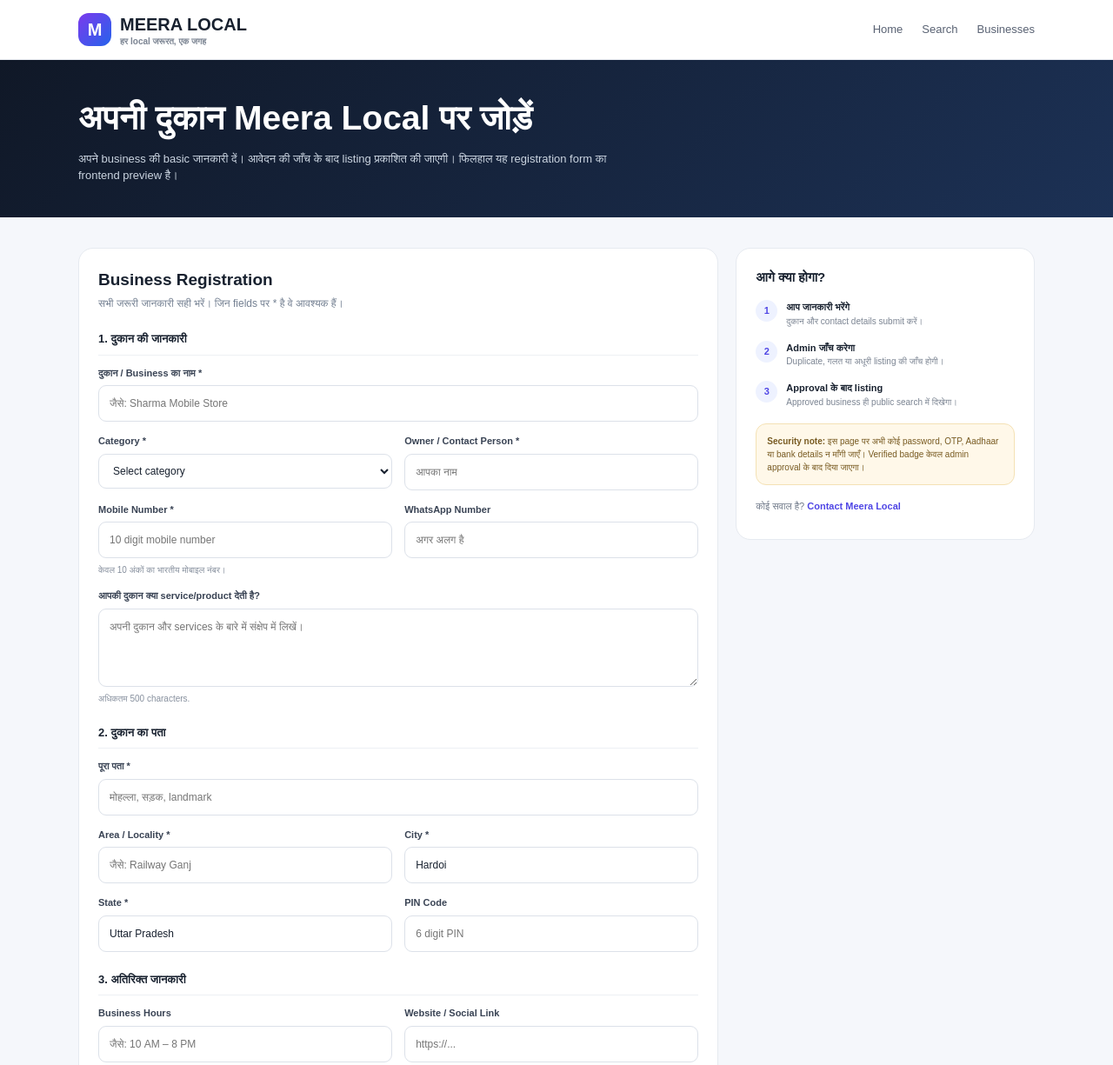
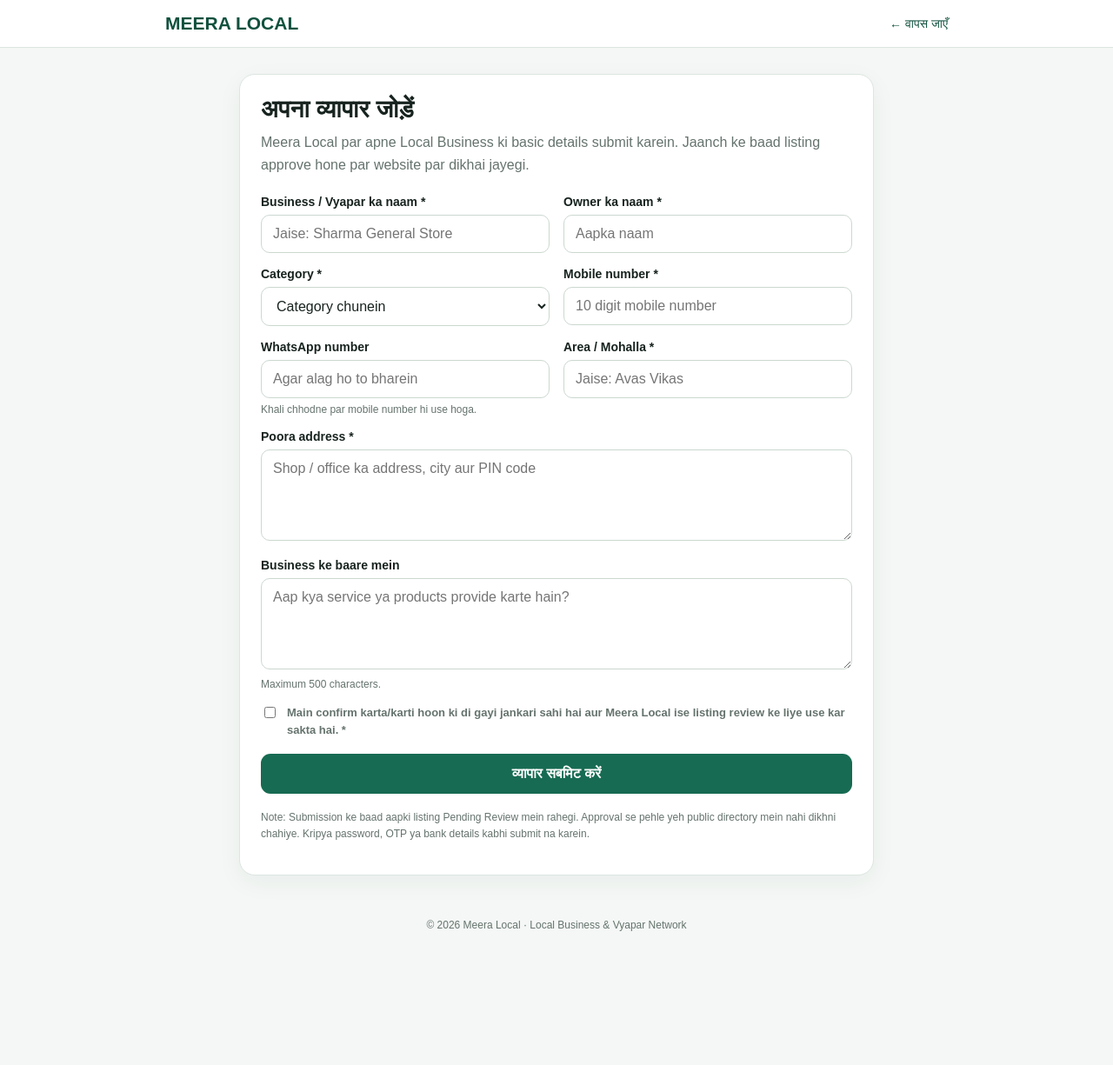
Before and after one commit to itsdeepu5100-a11y/meera-online-point, a plain HTML site: page add-shop.html in a window 1280 px wide. Shown: the top 1225 px of the page at 87% size. After the commit the page ends 1091 px from the top, so only its background shows below. Drawn offline with Linux system fonts and the light colour scheme.

Commit message:
Revamp add-shop.html for improved UX and localization
Updated the layout, styles, and structure of the add-shop page to enhance user experience and localization.

```diff
--- a/add-shop.html
+++ b/add-shop.html
@@ -3,119 +3,202 @@
 <head>
   <meta charset="UTF-8">
   <meta name="viewport" content="width=device-width, initial-scale=1.0">
-<meta name="description" content="Meera Local पर अपनी दुकान या local business की listing के लिए आवेदन करें।">
-<meta name="theme-color" content="#111827">
-<title>Add Your Shop | Meera Local</title>
+  <meta name="description" content="Meera Local par apna local business aur vyapar list karein.">
+  <title>अपना व्यापार जोड़ें | Meera Local</title>
   <style>
-*{box-sizing:border-box;margin:0;padding:0}body{font-family:Arial,Helvetica,sans-serif;background:#f5f7fb;color:#18212f;line-height:1.5}a{text-decoration:none;color:inherit}
-.container{width:min(1100px,92%);margin:auto}
-header{background:#fff;border-bottom:1px solid #e7eaf0;position:sticky;top:0;z-index:10}
-.nav{min-height:68px;display:flex;align-items:center;justify-content:space-between;gap:15px}
-.logo{display:flex;align-items:center;gap:10px;font-size:20px;font-weight:800}.mark{width:38px;height:38px;border-radius:12px;background:linear-gradient(135deg,#7c3aed,#2563eb);color:#fff;display:grid;place-items:center}
-.logo small{display:block;font-size:10px;color:#7b8492;margin-top:-3px}
-.links{display:flex;align-items:center;gap:22px;font-size:13px;color:#596273}.links a:hover{color:#4f46e5}
-.hero{background:linear-gradient(135deg,#101827,#1c3155);color:#fff;padding:38px 0}
-.hero h1{font-size:clamp(27px,5vw,39px);margin-bottom:7px}.hero p{font-size:13px;color:#cbd5e1;max-width:650px}
-main{padding:35px 0 55px}.grid{display:grid;grid-template-columns:minmax(0,1.5fr) minmax(230px,.7fr);gap:20px;align-items:start}
-.panel,.side{background:#fff;border:1px solid #e6eaf0;border-radius:17px;padding:22px}
-.panel h2{font-size:19px;margin-bottom:4px}.intro{font-size:12px;color:#748092;margin-bottom:20px}
-.section-title{font-size:13px;font-weight:800;margin:22px 0 12px;padding-bottom:8px;border-bottom:1px solid #edf0f4}
-.form-grid{display:grid;grid-template-columns:1fr 1fr;gap:14px}
-.field{display:flex;flex-direction:column;gap:6px}.full{grid-column:1/-1}
-label{font-size:11px;font-weight:700;color:#394354}
-input,select,textarea{width:100%;border:1px solid #dce1e9;border-radius:9px;padding:11px 12px;font:inherit;font-size:12px;color:#18212f;background:#fff;outline:none}
-input:focus,select:focus,textarea:focus{border-color:#7770ed;box-shadow:0 0 0 3px rgba(99,102,241,.1)}
-textarea{min-height:90px;resize:vertical}
-.hint{font-size:10px;color:#87909e}
-.checkline{display:flex;gap:9px;align-items:flex-start;font-size:11px;color:#596273;margin:17px 0}
-.checkline input{width:auto;margin-top:2px}
-.submit{border:0;border-radius:10px;background:#4f46e5;color:#fff;font-weight:800;padding:12px 19px;font-size:12px;cursor:pointer}
-.submit:disabled{opacity:.6;cursor:not-allowed}
-.notice{display:none;padding:12px;border-radius:10px;background:#fff7e6;border:1px solid #f4d89a;color:#805b13;font-size:11px;margin-top:13px}
-.side h3{font-size:15px;margin-bottom:10px}.side p{font-size:11px;color:#6e7888;margin:8px 0}
-.step{display:flex;gap:10px;margin:15px 0}.num{width:25px;height:25px;border-radius:50%;background:#eef2ff;color:#4f46e5;display:grid;place-items:center;font-weight:800;font-size:11px;flex:none}
-.step strong{display:block;font-size:11px}.step span{display:block;color:#7b8492;font-size:10px}
-.warning{background:#fff8e9;border:1px solid #f4e1b4;border-radius:12px;padding:12px;margin-top:17px;font-size:10px;color:#785b22}
-footer{background:#0e1522;color:#8993a3;padding:22px 0;text-align:center;font-size:10px}
-@media(max-width:760px){.grid{grid-template-columns:1fr}.links{gap:12px;font-size:11px}.panel,.side{padding:17px}}
-@media(max-width:480px){.links a:nth-child(2){display:none}.form-grid{grid-template-columns:1fr}.full{grid-column:auto}.hero{padding:30px 0}}
+    :root { --brand:#176b52; --brand-dark:#10513e; --bg:#f4f7f5; --text:#17231f; --muted:#65736d; --line:#dce6e0; }
+    * { box-sizing:border-box; }
+    body { margin:0; font-family:Arial, sans-serif; background:var(--bg); color:var(--text); }
+    header { background:#fff; border-bottom:1px solid var(--line); padding:15px 18px; }
+    .nav { max-width:900px; margin:auto; display:flex; justify-content:space-between; align-items:center; gap:12px; }
+    .brand { color:var(--brand-dark); font-size:21px; font-weight:800; text-decoration:none; }
+    .back { color:var(--brand-dark); text-decoration:none; font-size:14px; }
+    main { max-width:760px; margin:30px auto; padding:0 15px; }
+    .card { background:#fff; border:1px solid var(--line); border-radius:18px; padding:24px; box-shadow:0 8px 28px rgba(20,50,35,.05); }
+    h1 { margin:0 0 8px; font-size:28px; }
+    .intro { color:var(--muted); line-height:1.6; margin:0 0 22px; }
+    .grid { display:grid; grid-template-columns:1fr 1fr; gap:16px; }
+    .field { margin-bottom:16px; }
+    label { display:block; font-weight:700; font-size:14px; margin-bottom:7px; }
+    input, select, textarea { width:100%; border:1px solid #cbd8d0; border-radius:10px; padding:12px 13px; font:inherit; color:var(--text); background:#fff; outline:none; }
+    input:focus, select:focus, textarea:focus { border-color:var(--brand); box-shadow:0 0 0 3px rgba(23,107,82,.10); }
+    textarea { min-height:105px; resize:vertical; }
+    .hint { color:var(--muted); font-size:12px; margin-top:6px; }
+    .consent { display:flex; gap:10px; align-items:flex-start; font-size:13px; color:var(--muted); line-height:1.5; margin:4px 0 18px; }
+    .consent input { width:auto; margin-top:3px; }
+    button { width:100%; border:0; border-radius:11px; padding:14px 18px; background:var(--brand); color:#fff; font-weight:700; font-size:16px; cursor:pointer; }
+    button:hover { background:var(--brand-dark); }
+    button:disabled { opacity:.65; cursor:not-allowed; }
+    #message { display:none; margin-top:16px; padding:13px; border-radius:10px; line-height:1.5; font-size:14px; }
+    #message.success { display:block; background:#e9f7ef; color:#155c37; border:1px solid #b9e4c9; }
+    #message.error { display:block; background:#fff0ef; color:#9b2822; border:1px solid #f0c5c1; }
+    .note { margin-top:18px; color:var(--muted); font-size:12px; line-height:1.6; }
+    .hp { position:absolute; left:-10000px; width:1px; height:1px; overflow:hidden; }
+    footer { text-align:center; color:var(--muted); font-size:12px; padding:20px; }
+    @media (max-width:620px) { .grid { grid-template-columns:1fr; gap:0; } .card { padding:19px; } h1 { font-size:24px; } main { margin:20px auto; } }
   </style>
 </head>
 <body>
   <header>
- <div class="container nav">
-  <a class="logo" href="index.html"><span class="mark">M</span><span>MEERA LOCAL<small>हर local जरूरत, एक जगह</small></span></a>
-  <nav class="links"><a href="index.html">Home</a><a href="search.html">Search</a><a href="businesses.html">Businesses</a></nav>
- </div>
+    <nav class="nav">
+      <a class="brand" href="index.html">MEERA LOCAL</a>
+      <a class="back" href="index.html">← वापस जाएँ</a>
+    </nav>
   </header>
 
-<section class="hero">
- <div class="container">
-  <h1>अपनी दुकान Meera Local पर जोड़ें</h1>
-  <p>अपने business की basic जानकारी दें। आवेदन की जाँच के बाद listing प्रकाशित की जाएगी। फिलहाल यह registration form का frontend preview है।</p>
+  <main>
+    <section class="card">
+      <h1>अपना व्यापार जोड़ें</h1>
+      <p class="intro">Meera Local par apne Local Business ki basic details submit karein. Jaanch ke baad listing approve hone par website par dikhai jayegi.</p>
+
+      <form id="businessForm">
+        <div class="grid">
+          <div class="field">
+            <label for="businessName">Business / Vyapar ka naam *</label>
+            <input id="businessName" name="businessName" type="text" maxlength="80" required autocomplete="organization" placeholder="Jaise: Sharma General Store">
           </div>
-</section>
+          <div class="field">
+            <label for="ownerName">Owner ka naam *</label>
+            <input id="ownerName" name="ownerName" type="text" maxlength="60" required autocomplete="name" placeholder="Aapka naam">
+          </div>
+        </div>
 
-<main class="container">
         <div class="grid">
-  <section class="panel">
-   <h2>Business Registration</h2>
-   <p class="intro">सभी जरूरी जानकारी सही भरें। जिन fields पर * है वे आवश्यक हैं।</p>
-
-   <form id="shopForm" autocomplete="on">
-    <div class="section-title">1. दुकान की जानकारी</div>
-    <div class="form-grid">
-     <div class="field full"><label for="shopName">दुकान / Business का नाम *</label><input id="shopName" name="shopName" maxlength="80" required placeholder="जैसे: Sharma Mobile Store"></div>
-     <div class="field"><label for="category">Category *</label>
+          <div class="field">
+            <label for="category">Category *</label>
             <select id="category" name="category" required>
-       <option value="">Select category</option><option>Mobile & Electronics</option><option>Medical & Pharmacy</option><option>Food & Restaurant</option><option>Grocery & General Store</option><option>Education & Coaching</option><option>Repair & Services</option><option>Fashion & Clothing</option><option>Digital & Online Services</option><option>Other</option>
+              <option value="">Category chunein</option>
+              <option>Grocery & General Store</option>
+              <option>Food & Restaurant</option>
+              <option>Medical & Healthcare</option>
+              <option>Education & Coaching</option>
+              <option>Clothing & Fashion</option>
+              <option>Electronics & Mobile</option>
+              <option>Beauty & Salon</option>
+              <option>Repair & Maintenance</option>
+              <option>Professional Services</option>
+              <option>Other Business</option>
             </select>
           </div>
-     <div class="field"><label for="owner">Owner / Contact Person *</label><input id="owner" name="owner" maxlength="60" required placeholder="आपका नाम"></div>
-     <div class="field"><label for="phone">Mobile Number *</label><input id="phone" name="phone" type="tel" inputmode="numeric" pattern="[6-9][0-9]{9}" maxlength="10" required placeholder="10 digit mobile number"><span class="hint">केवल 10 अंकों का भारतीय मोबाइल नंबर।</span></div>
-     <div class="field"><label for="whatsapp">WhatsApp Number</label><input id="whatsapp" name="whatsapp" type="tel" inputmode="numeric" pattern="[6-9][0-9]{9}" maxlength="10" placeholder="अगर अलग है"></div>
-     <div class="field full"><label for="description">आपकी दुकान क्या service/product देती है?</label><textarea id="description" name="description" maxlength="500" placeholder="अपनी दुकान और services के बारे में संक्षेप में लिखें।"></textarea><span class="hint">अधिकतम 500 characters.</span></div>
+          <div class="field">
+            <label for="phone">Mobile number *</label>
+            <input id="phone" name="phone" type="tel" inputmode="numeric" maxlength="10" minlength="10" pattern="[6-9][0-9]{9}" required placeholder="10 digit mobile number">
+          </div>
         </div>
 
-    <div class="section-title">2. दुकान का पता</div>
-    <div class="form-grid">
-     <div class="field full"><label for="address">पूरा पता *</label><input id="address" name="address" maxlength="180" required placeholder="मोहल्ला, सड़क, landmark"></div>
-     <div class="field"><label for="area">Area / Locality *</label><input id="area" name="area" maxlength="70" required placeholder="जैसे: Railway Ganj"></div>
-     <div class="field"><label for="city">City *</label><input id="city" name="city" maxlength="60" required value="Hardoi"></div>
-     <div class="field"><label for="state">State *</label><input id="state" name="state" maxlength="50" required value="Uttar Pradesh"></div>
-     <div class="field"><label for="pincode">PIN Code</label><input id="pincode" name="pincode" inputmode="numeric" pattern="[0-9]{6}" maxlength="6" placeholder="6 digit PIN"></div>
+        <div class="grid">
+          <div class="field">
+            <label for="whatsapp">WhatsApp number</label>
+            <input id="whatsapp" name="whatsapp" type="tel" inputmode="numeric" maxlength="10" minlength="10" pattern="[6-9][0-9]{9}" placeholder="Agar alag ho to bharein">
+            <div class="hint">Khali chhodne par mobile number hi use hoga.</div>
+          </div>
+          <div class="field">
+            <label for="area">Area / Mohalla *</label>
+            <input id="area" name="area" type="text" maxlength="80" required placeholder="Jaise: Avas Vikas">
+          </div>
         </div>
 
-    <div class="section-title">3. अतिरिक्त जानकारी</div>
-    <div class="form-grid">
-     <div class="field"><label for="hours">Business Hours</label><input id="hours" name="hours" maxlength="60" placeholder="जैसे: 10 AM – 8 PM"></div>
-     <div class="field"><label for="website">Website / Social Link</label><input id="website" name="website" type="url" maxlength="180" placeholder="https://..."></div>
+        <div class="field">
+          <label for="address">Poora address *</label>
+          <textarea id="address" name="address" maxlength="250" required placeholder="Shop / office ka address, city aur PIN code"></textarea>
         </div>
 
-    <label class="checkline"><input type="checkbox" id="consent" required><span>मैं पुष्टि करता/करती हूँ कि दी गई जानकारी सही है और Meera Local इस जानकारी का उपयोग मेरी business listing की जाँच व प्रकाशन के लिए कर सकता है। *</span></label>
+        <div class="field">
+          <label for="description">Business ke baare mein</label>
+          <textarea id="description" name="description" maxlength="500" placeholder="Aap kya service ya products provide karte hain?"></textarea>
+          <div class="hint">Maximum 500 characters.</div>
+        </div>
 
-    <button class="submit" type="submit">Submit Listing Request →</button>
-    <div class="notice" id="notice" role="status">यह अभी frontend demo है। आपकी जानकारी किसी server या database पर भेजी नहीं गई है। Live submission के लिए secure backend और admin approval जोड़ना बाकी है।</div>
+        <div class="hp" aria-hidden="true">
+          <label for="website">Website</label>
+          <input id="website" name="website" type="text" tabindex="-1" autocomplete="off">
+        </div>
+
+        <label class="consent">
+          <input id="consent" type="checkbox" required>
+          <span>Main confirm karta/karti hoon ki di gayi jankari sahi hai aur Meera Local ise listing review ke liye use kar sakta hai. *</span>
+        </label>
+
+        <button id="submitBtn" type="submit">व्यापार सबमिट करें</button>
+        <div id="message" role="status" aria-live="polite"></div>
       </form>
+
+      <p class="note">Note: Submission ke baad aapki listing Pending Review mein rahegi. Approval se pehle yeh public directory mein nahi dikhni chahiye. Kripya password, OTP ya bank details kabhi submit na karein.</p>
     </section>
-
-  <aside class="side">
-   <h3>आगे क्या होगा?</h3>
-   <div class="step"><div class="num">1</div><div><strong>आप जानकारी भरेंगे</strong><span>दुकान और contact details submit करें।</span></div></div>
-   <div class="step"><div class="num">2</div><div><strong>Admin जाँच करेगा</strong><span>Duplicate, गलत या अधूरी listing की जाँच होगी।</span></div></div>
-   <div class="step"><div class="num">3</div><div><strong>Approval के बाद listing</strong><span>Approved business ही public search में दिखेगा।</span></div></div>
-   <div class="warning"><strong>Security note:</strong> इस page पर अभी कोई password, OTP, Aadhaar या bank details न माँगी जाएँ। Verified badge केवल admin approval के बाद दिया जाएगा।</div>
-   <p style="margin-top:16px">कोई सवाल है? <a href="contact.html" style="color:#4f46e5;font-weight:700">Contact Meera Local</a></p>
-  </aside>
- </div>
   </main>
 
-<footer><div class="container">© 2026 Meera Local • Local businesses, connected securely</div></footer>
-<script>
-document.getElementById('shopForm').addEventListener('submit',function(event){
+  <footer>© <span id="year"></span> Meera Local · Local Business & Vyapar Network</footer>
+
+  <script type="module">
+    import { db, collection, addDoc } from "./firebase.js";
+    import { serverTimestamp } from "https://www.gstatic.com/firebasejs/12.0.0/firebase-firestore.js";
+
+    const form = document.getElementById("businessForm");
+    const submitBtn = document.getElementById("submitBtn");
+    const message = document.getElementById("message");
+    document.getElementById("year").textContent = new Date().getFullYear();
+
+    function showMessage(text, type) {
+      message.textContent = text;
+      message.className = type;
+    }
+
+    function clean(value) {
+      return value.trim().replace(/\s+/g, " ");
+    }
+
+    form.addEventListener("submit", async (event) => {
       event.preventDefault();
- if(!this.reportValidity()) return;
- document.getElementById('notice').style.display='block';
+      if (!form.reportValidity()) return;
+
+      // Simple honeypot to catch basic automated form submissions.
+      if (clean(document.getElementById("website").value)) {
+        showMessage("Submission receive nahi ho paya. Kripya dobara try karein.", "error");
+        return;
+      }
+
+      const phone = clean(document.getElementById("phone").value);
+      const whatsappInput = clean(document.getElementById("whatsapp").value);
+      const whatsapp = whatsappInput || phone;
+
+      if (!/^[6-9]\d{9}$/.test(phone) || !/^[6-9]\d{9}$/.test(whatsapp)) {
+        showMessage("Kripya sahi 10 digit Indian mobile number bharein.", "error");
+        return;
+      }
+
+      const businessData = {
+        businessName: clean(document.getElementById("businessName").value),
+        ownerName: clean(document.getElementById("ownerName").value),
+        category: document.getElementById("category").value,
+        phone,
+        whatsapp,
+        area: clean(document.getElementById("area").value),
+        address: clean(document.getElementById("address").value),
+        description: clean(document.getElementById("description").value),
+        status: "pending",
+        createdAt: serverTimestamp()
+      };
+
+      submitBtn.disabled = true;
+      submitBtn.textContent = "Submitting...";
+      message.className = "";
+      message.style.display = "none";
+
+      try {
+        await addDoc(collection(db, "localBusinesses"), businessData);
+        form.reset();
+        showMessage("Dhanyavaad! Aapka business submit ho gaya hai. Review aur approval ke baad listing publish ki jayegi.", "success");
+      } catch (error) {
+        console.error("Business submission failed:", error);
+        if (error && error.code === "permission-denied") {
+          showMessage("Database permission abhi allow nahi kar rahi. Listing save nahi hui. Firestore Security Rules set karne ke baad dobara try karein.", "error");
+        } else {
+          showMessage("Abhi submission save nahi ho paya. Internet check karke dobara try karein.", "error");
+        }
+      } finally {
+        submitBtn.disabled = false;
+        submitBtn.textContent = "व्यापार सबमिट करें";
+      }
     });
   </script>
 </body>
```
Lines whose indentation alone changed are shown as unchanged.
